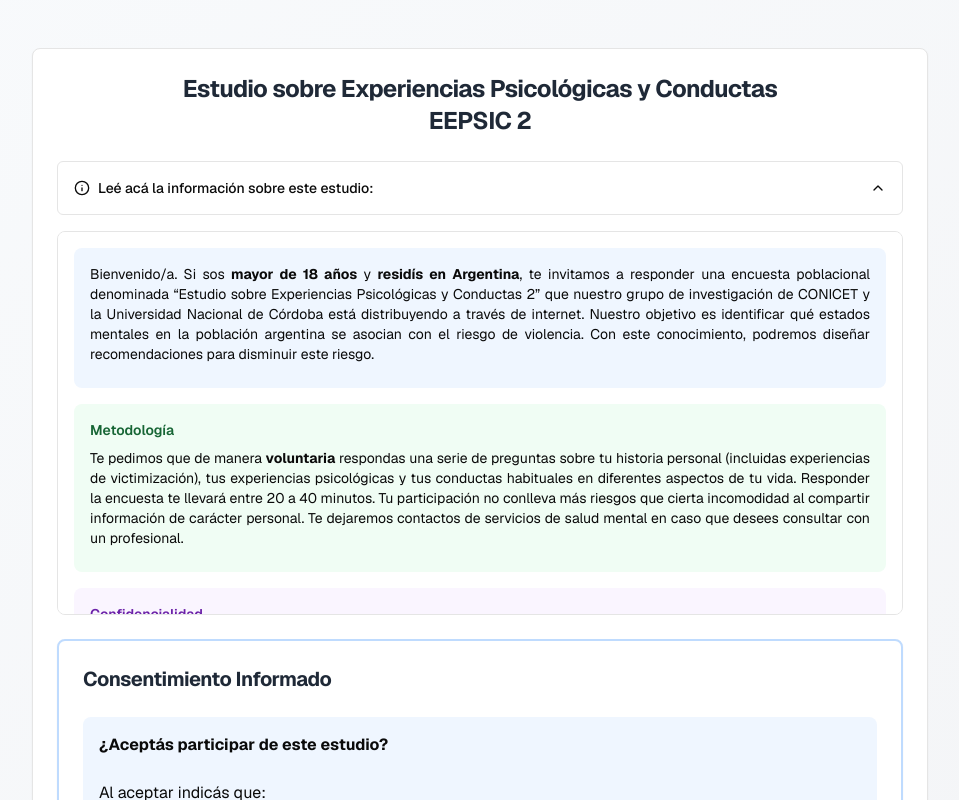
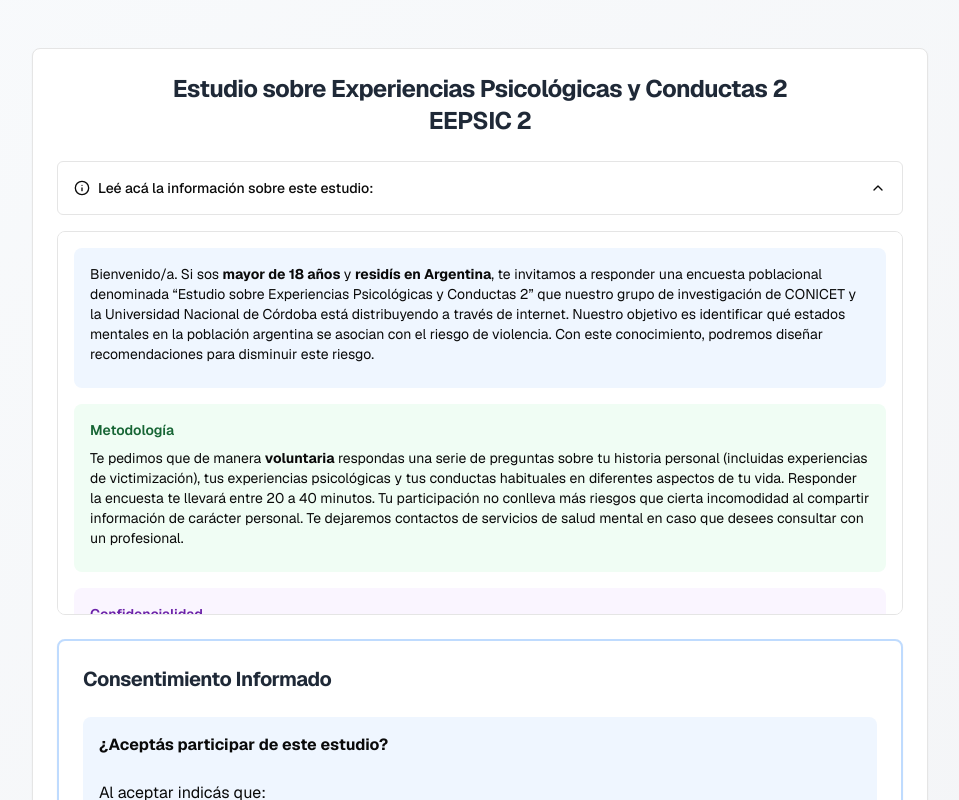
Before and after one commit to mateitom/BART, a Next.js app: page / in a window 1280 px wide. Both pictures are taken after a click on the button "Leé acá la información sobre este estudio:". Shown: the top 800 px of the page, without its empty margins (160-1119 px from the left). Built offline with nearby package versions, Linux system fonts and the light colour scheme.

Commit message:
CI sin justificar

```diff
--- a/app/page.tsx
+++ b/app/page.tsx
@@ -261,7 +261,7 @@ export default function BARTTask() {
         <div className="max-w-4xl mx-auto">
           <Card className="mt-8">
             <CardHeader className="text-center">
-              <CardTitle className="text-2xl font-bold text-gray-800">Estudio sobre Experiencias Psicológicas y Conductas <br />EEPSIC 2</CardTitle>
+              <CardTitle className="text-2xl font-bold text-gray-800">Estudio sobre Experiencias Psicológicas y Conductas 2 <br />EEPSIC 2</CardTitle>
             </CardHeader>
             <CardContent className="space-y-6">
               {/* Botón desplegable para información */}
@@ -283,7 +283,7 @@ export default function BARTTask() {
                   <div className="mt-4 border rounded-lg p-4 bg-white max-h-96 overflow-y-auto">
                     <div className="space-y-4 text-sm">
                       <div className="bg-blue-50 p-4 rounded-lg">
-                        <p className="mb-2" style={{ textAlign: "justify" }}>
+                        <p className="mb-2">
                           Bienvenido/a. Si sos <strong>mayor de 18 años</strong> y <strong>residís en Argentina</strong>,
                           te invitamos a responder una encuesta poblacional denominada “Estudio sobre Experiencias Psicológicas
                           y Conductas 2” que nuestro grupo de investigación de CONICET y la Universidad Nacional de Córdoba está distribuyendo a través de internet.
@@ -293,7 +293,7 @@ export default function BARTTask() {
                       </div>
                       <div className="bg-green-50 p-4 rounded-lg">
                         <h4 className="font-semibold text-green-800 mb-2">Metodología</h4>
-                        <p className="mb-2" style={{ textAlign: "justify" }}>
+                        <p className="mb-2" >
                           Te pedimos que de manera <strong>voluntaria</strong> respondas una serie de preguntas sobre tu historia personal (incluidas experiencias de victimización),
                           tus experiencias psicológicas y tus conductas habituales en diferentes aspectos de tu vida.
                           Responder la encuesta te llevará entre 20 a 40 minutos. Tu participación no conlleva más riesgos que
@@ -303,7 +303,7 @@ export default function BARTTask() {
                       </div>
                       <div className="bg-purple-50 p-4 rounded-lg">
                         <h4 className="font-semibold text-purple-800 mb-2">Confidencialidad</h4>
-                        <p className="mb-2" style={{ textAlign: "justify" }}>
+                        <p className="mb-2">
                           No te solicitamos ningún dato que permita tu identificación personal como nombre, apellido o DNI.
                           Tus respuestas sólo se emplearán a los fines de este estudio y se analizarán de manera grupal, así que no será
                           posible conocer respuestas individuales.
@@ -315,7 +315,7 @@ export default function BARTTask() {
                       </div>
                       <div className="bg-yellow-50 p-4 rounded-lg">
                         <h4 className="font-semibold text-yellow-800 mb-2">Justificación y utilidad de tu participación</h4>
-                        <p className="mb-2" style={{ textAlign: "justify" }}>
+                        <p className="mb-2" >
                           Con tu participación colaborás a mejorar el conocimiento sobre cómo ciertas experiencias psicológicas influyen en la conducta de las personas y, en consecuencia, mejorar la prevención de la violencia y aumentar el bienestar de las personas.
                           No recibirás remuneración ni beneficio alguno por responder esta encuesta.
                           Al dar tu consentimiento informado (ver más abajo), no renunciás a los derechos que te otorga la Ley 25.326 de protección de datos
@@ -326,7 +326,7 @@ export default function BARTTask() {
                       <div className="bg-orange-50 p-4 rounded-lg">
                         <h4 className="font-semibold text-orange-800 mb-2">Contactos</h4>
                         <div className="space-y-3 text-sm">
-                          <ul className="list-disc list-inside space-y-1 text-sm text-justify">
+                          <ul className="list-disc list-inside space-y-1">
                             <li>
                               Si tenés dudas como participante del estudio, podés contactar al  <a
                                 href="https://iipsi.psicologia.unc.edu.ar/etica-en-investigacion/"
@@ -344,7 +344,7 @@ export default function BARTTask() {
                                 comite.etica.iipsi@psicología.unc.edu.ar.
                               </a>
                             </li>
-                            <li className="text-justify">
+                            <li>
                               Si tenés otras dudas sobre este estudio, podés contactar con la investigadora principal: Lic. Carolina Rinaldi
                               (Instituto de Investigaciones Psicológicas, Facultad de Psicología, UNC; Enfermera Gordillo esquina Enrique Barros s/n,
                               3.er piso, X5000 Córdoba;<a
@@ -380,7 +380,7 @@ export default function BARTTask() {
                             Línea nacional gratuita de urgencias en salud mental (Hospital Bonaparte): 0800 999 0091.
                           </li>
                           <li>
-                            Línea nacional gratuita de violencia familiar, sexual y/o grooming: 137 (marcar opción 1).
+                            Línea nacional gratuita de violencia familiar, sexual y/o grooming (Ministerio de Justicia de la Nación): 137 (marcar opción 1).
                           </li>
                         </ul>
                       </div>
```
